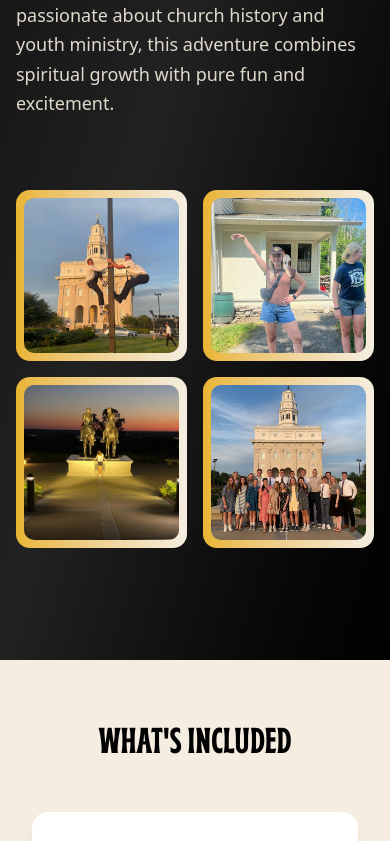
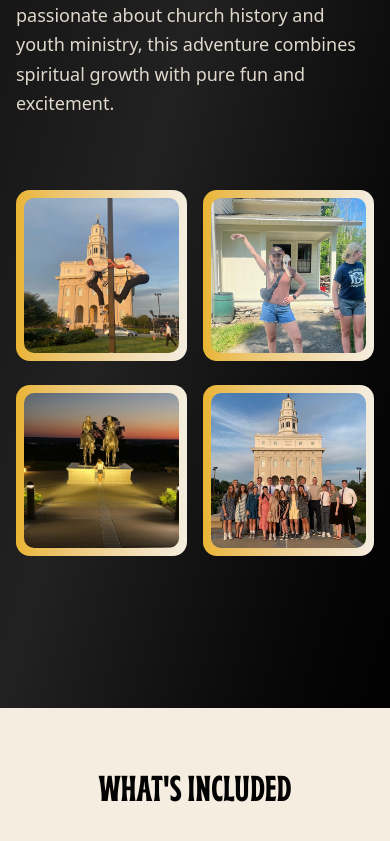
Before and after one commit to grandepeter/legendsroadrallywebsite, a Next.js app: page / in a window 390 px wide. Shown: the part 3571-4412 px from the top of the page. Built offline with nearby package versions, Linux system fonts and the light colour scheme.

Commit message:
Tried fixing the four images one more time.

```diff
--- a/app/components/Header.tsx
+++ b/app/components/Header.tsx
@@ -95,7 +95,7 @@ export default function Header() {
 
         {/* Mobile Dropdown Menu */}
         {isDropdownOpen && (
-          <div className="md:hidden bg-gradient-to-r from-[var(--legends-black)] to-[var(--legends-light-black)] border-t border-[var(--legends-gold)] py-4">
+          <div className="md:hidden bg-gradient-to-r from-[var(--legends-black)] to-[var(--legends-light-black)] border-t border-[var(--legends-gold)] py-4 -mx-4 sm:-mx-6 lg:-mx-8">
             <nav className="flex flex-col space-y-3">
               {/* Move primary CTA to the top of the mobile list as well */}
               <a
@@ -107,14 +107,14 @@ export default function Header() {
               </a>
               <a
                 href="#about"
-                className="text-[var(--legends-cream)] hover:text-[var(--legends-gold)] transition-colors duration-200 font-medium py-2"
+                className="text-[var(--legends-cream)] hover:text-[var(--legends-gold)] transition-colors duration-200 font-medium py-2 px-4"
                 onClick={() => setIsDropdownOpen(false)}
               >
                 About
               </a>
               <a
                 href="#trip-dates"
-                className="text-[var(--legends-cream)] hover:text-[var(--legends-gold)] transition-colors duration-200 font-medium py-2"
+                className="text-[var(--legends-cream)] hover:text-[var(--legends-gold)] transition-colors duration-200 font-medium py-2 px-4"
                 onClick={() => setIsDropdownOpen(false)}
               >
                 Next Trip Dates
@@ -122,14 +122,14 @@ export default function Header() {
 
               <a
                 href="#faq"
-                className="text-[var(--legends-cream)] hover:text-[var(--legends-gold)] transition-colors duration-200 font-medium py-2"
+                className="text-[var(--legends-cream)] hover:text-[var(--legends-gold)] transition-colors duration-200 font-medium py-2 px-4"
                 onClick={() => setIsDropdownOpen(false)}
               >
                 FAQ
               </a>
               <a
                 href="#contact"
-                className="text-[var(--legends-cream)] hover:text-[var(--legends-gold)] transition-colors duration-200 font-medium py-2"
+                className="text-[var(--legends-cream)] hover:text-[var(--legends-gold)] transition-colors duration-200 font-medium py-2 px-4"
                 onClick={() => setIsDropdownOpen(false)}
               >
                 Contact Us
--- a/app/page.tsx
+++ b/app/page.tsx
@@ -273,7 +273,7 @@ export default function Home() {
               ABOUT THE EXPERIENCE
             </h2>
 
-            <div className="grid lg:grid-cols-2 gap-12 items-center pb-8 sm:pb-0 md:pb-0">
+            <div className="grid lg:grid-cols-2 gap-12 items-center pb-12 sm:pb-0 md:pb-0">
               <div className="text-[var(--legends-cream)]">
                 <p className="text-xl mb-6 leading-relaxed">
                   Experience the adventure of a lifetime as you trace the
@@ -297,8 +297,11 @@ export default function Home() {
               </div>
 
               {/* Gallery with actual photos */}
-              <div className="grid grid-cols-2 gap-4 pb-4 sm:pb-0 md:pb-0">
-                <div className="bg-gradient-to-r from-[var(--legends-gold)] to-[var(--legends-cream)] rounded-xl p-2 aspect-square overflow-hidden">
+              <div
+                className="grid grid-cols-2 gap-4 pb-8 sm:pb-0 md:pb-0"
+                style={{ minHeight: "fit-content" }}
+              >
+                <div className="bg-gradient-to-r from-[var(--legends-gold)] to-[var(--legends-cream)] rounded-xl p-2 aspect-square mb-2 sm:mb-0 md:mb-0">
                   <Image
                     src="/Legends Top 10/Picture26.png"
                     alt="Legends Road Rally experience"
@@ -307,7 +310,7 @@ export default function Home() {
                     className="w-full h-full object-cover rounded-lg"
                   />
                 </div>
-                <div className="bg-gradient-to-r from-[var(--legends-gold)] to-[var(--legends-cream)] rounded-xl p-2 aspect-square overflow-hidden">
+                <div className="bg-gradient-to-r from-[var(--legends-gold)] to-[var(--legends-cream)] rounded-xl p-2 aspect-square mb-2 sm:mb-0 md:mb-0">
                   <Image
                     src="/Legends Top 10/Picture5.png"
                     alt="Legends Road Rally experience"
@@ -316,7 +319,7 @@ export default function Home() {
                     className="w-full h-full object-cover rounded-lg"
                   />
                 </div>
-                <div className="bg-gradient-to-r from-[var(--legends-gold)] to-[var(--legends-cream)] rounded-xl p-2 aspect-square overflow-hidden">
+                <div className="bg-gradient-to-r from-[var(--legends-gold)] to-[var(--legends-cream)] rounded-xl p-2 aspect-square mb-2 sm:mb-0 md:mb-0">
                   <Image
                     src="/Legends Top 10/Picture22.png"
                     alt="Legends Road Rally experience"
@@ -325,7 +328,7 @@ export default function Home() {
                     className="w-full h-full object-cover rounded-lg"
                   />
                 </div>
-                <div className="bg-gradient-to-r from-[var(--legends-gold)] to-[var(--legends-cream)] rounded-xl p-2 aspect-square overflow-hidden">
+                <div className="bg-gradient-to-r from-[var(--legends-gold)] to-[var(--legends-cream)] rounded-xl p-2 aspect-square mb-2 sm:mb-0 md:mb-0">
                   <Image
                     src="/Legends Top 10/IMG_8421.jpg"
                     alt="Legends Road Rally experience"
```
